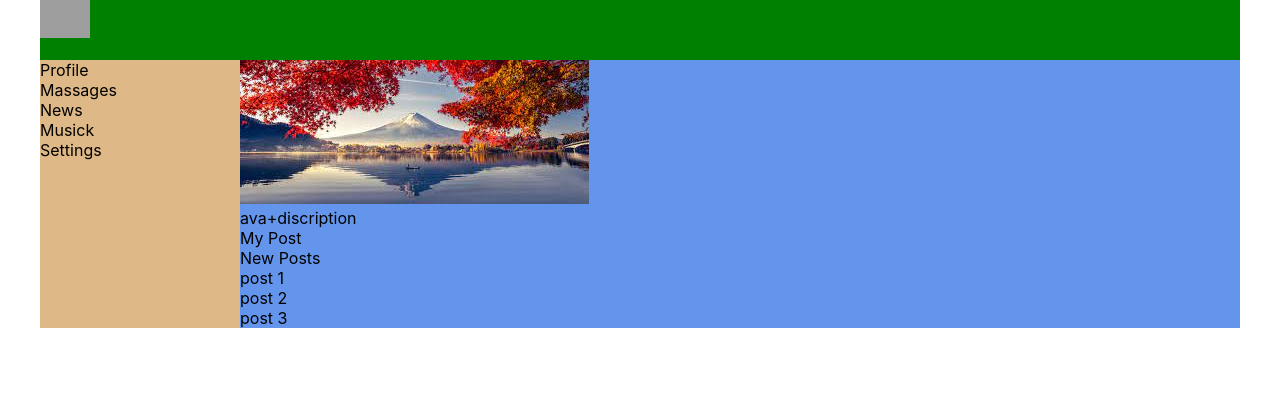
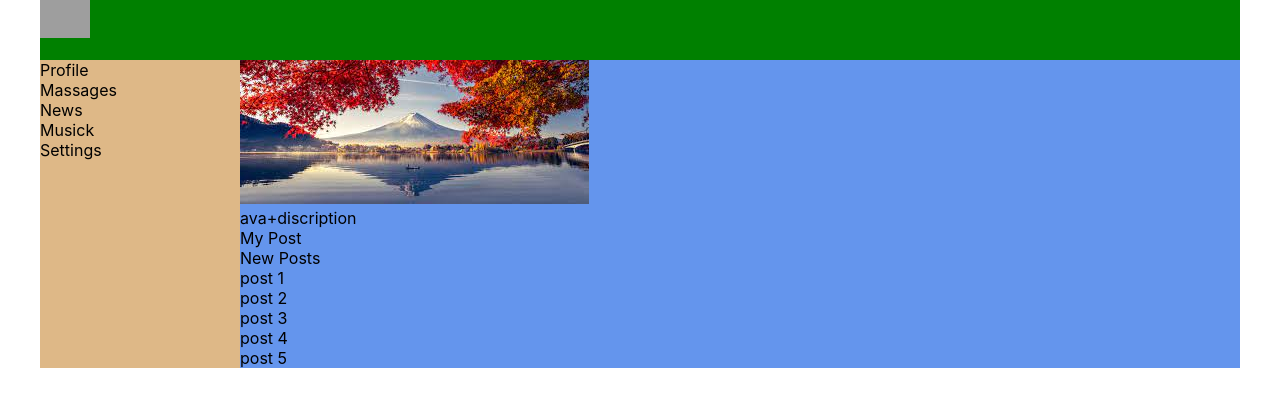
Before and after one commit to Sergey-Chobaniuk/frstprojekt, a React (Create React App) app: page / in a window 1280 px wide. Shown: the top 406 px of the page. Built offline with nearby package versions, Linux system fonts and the light colour scheme; grey boxes are pictures that could not be loaded.

Commit message:
добавил post 4 и post 5
Signed-off-by: sergey <chobaniukinmarket@gmail.com>

```diff
--- a/src/components/Profile.jsx
+++ b/src/components/Profile.jsx
@@ -22,6 +22,12 @@ const Profile = () =>{
                 <div>
                     post 3
                 </div>
+                <div>
+                    post 4
+                </div>
+                <div>
+                    post 5
+                </div>
             </div>
         </div>
     </div>
```
